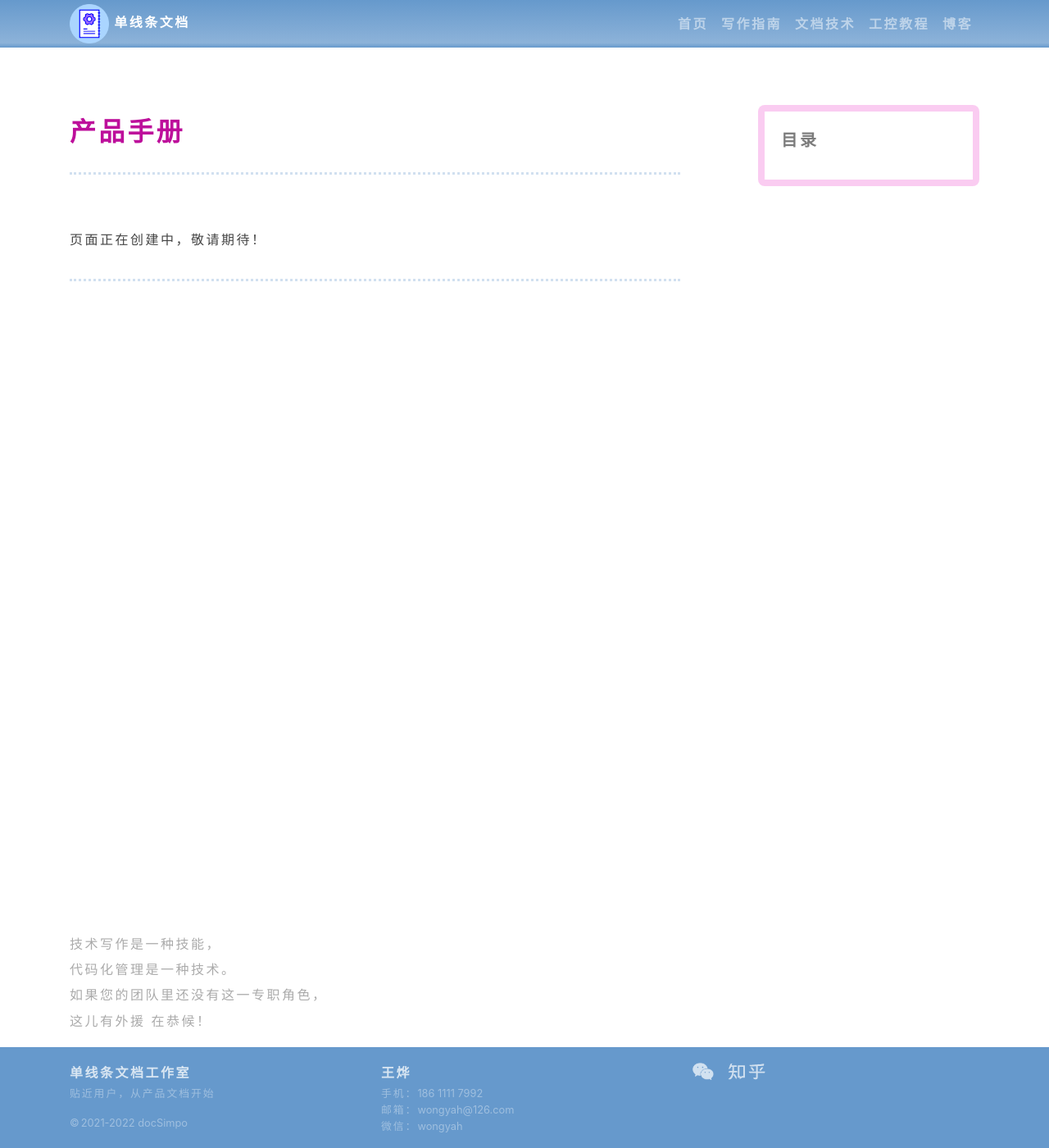
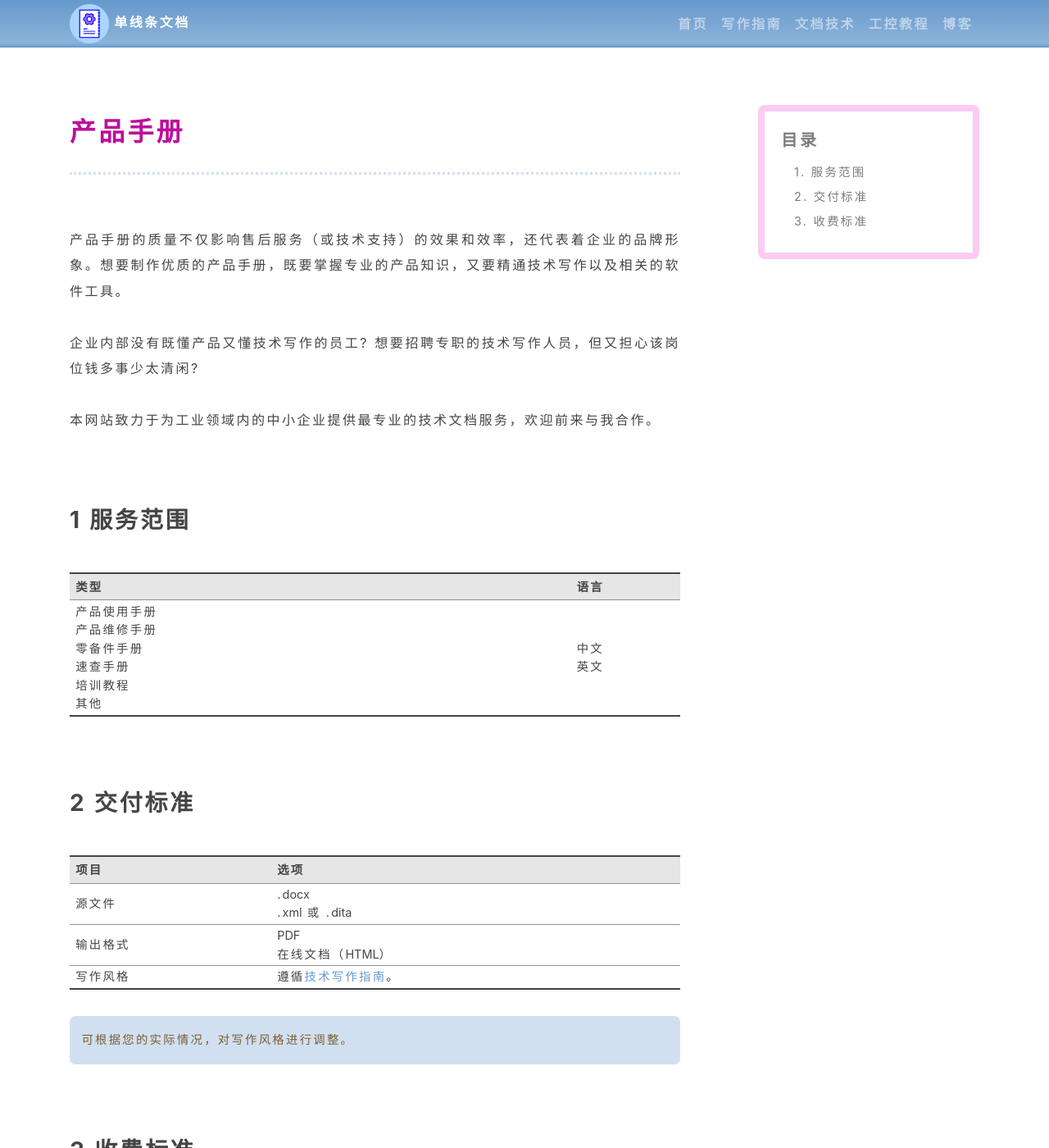
Before and after one commit to wongyah/docsimpo.work, a Jekyll site: the page built from services/technical-documentation.md, in a window 1280 px wide and 1400 px high. Shown: the whole window at 82% size. Built offline with Jekyll 4.4.1, drawn with Linux system fonts in a browser that asks for light colours; some of the changed text lies outside the part shown.

Commit message:
添加产品手册和技术营销服务页面的内容。

```diff
--- a/services/technical-documentation.md
+++ b/services/technical-documentation.md
@@ -3,4 +3,53 @@ title: 产品手册
 layout: service
 ---
 
-页面正在创建中，敬请期待！
+产品手册的质量不仅影响售后服务（或技术支持）的效果和效率，还代表着企业的品牌形象。想要制作优质的产品手册，既要掌握专业的产品知识，又要精通技术写作以及相关的软件工具。
+
+企业内部没有既懂产品又懂技术写作的员工? 想要招聘专职的技术写作人员，但又担心该岗位钱多事少太清闲?
+
+本网站致力于为工业领域内的中小企业提供最专业的技术文档服务，欢迎前来与我合作。
+
+# 服务范围
+
+|  类型  |  语言  |
+|:---|:--:|
+|  产品使用手册<br>产品维修手册<br>零备件手册<br>速查手册<br>培训教程<br>其他  |  中文<br>英文  |
+
+# 交付标准
+
+|  项目  |  选项  |
+|:---|:---|
+|  源文件  |  .docx <br> .xml 或 .dita  |
+|  输出格式  |  PDF<br>在线文档（HTML）  |
+|  写作风格  |  遵循[技术写作指南][styleguide-en]。  |
+
+> 可根据您的实际情况，对写作风格进行调整。
+
+# 收费标准
+
+###### 中文手册收费标准
+
+|  章节长度<br>（主题长度）  |  指导价  |
+|:---|:--:|
+|  ≤150 字  |  50 元  |
+|  ≤1000 字  |  300 元/千字  |
+|  >1000 字  |  500 元/千字  |
+
+###### 英文手册收费标准
+
+|  主题长度<br>（主题长度）  |  指导价  |
+|:---|:--:|
+|  ≤100 词  |  50 元  |
+|  ≤700 词  |  300 元/千字  |
+|  >700 词  |  500 元/千字  |
+
+
+---
+{: style="width: 30%;"}
+
+没有找到您需要的信息? 欢迎与我联系，商讨更多细节。
+
+
+
+<!-- link definition -->
+[styleguide-en]: {% link style-guides/index.html %}
```
Also changed, not shown: services/technical-marketing.md (+1 -2 lines).
